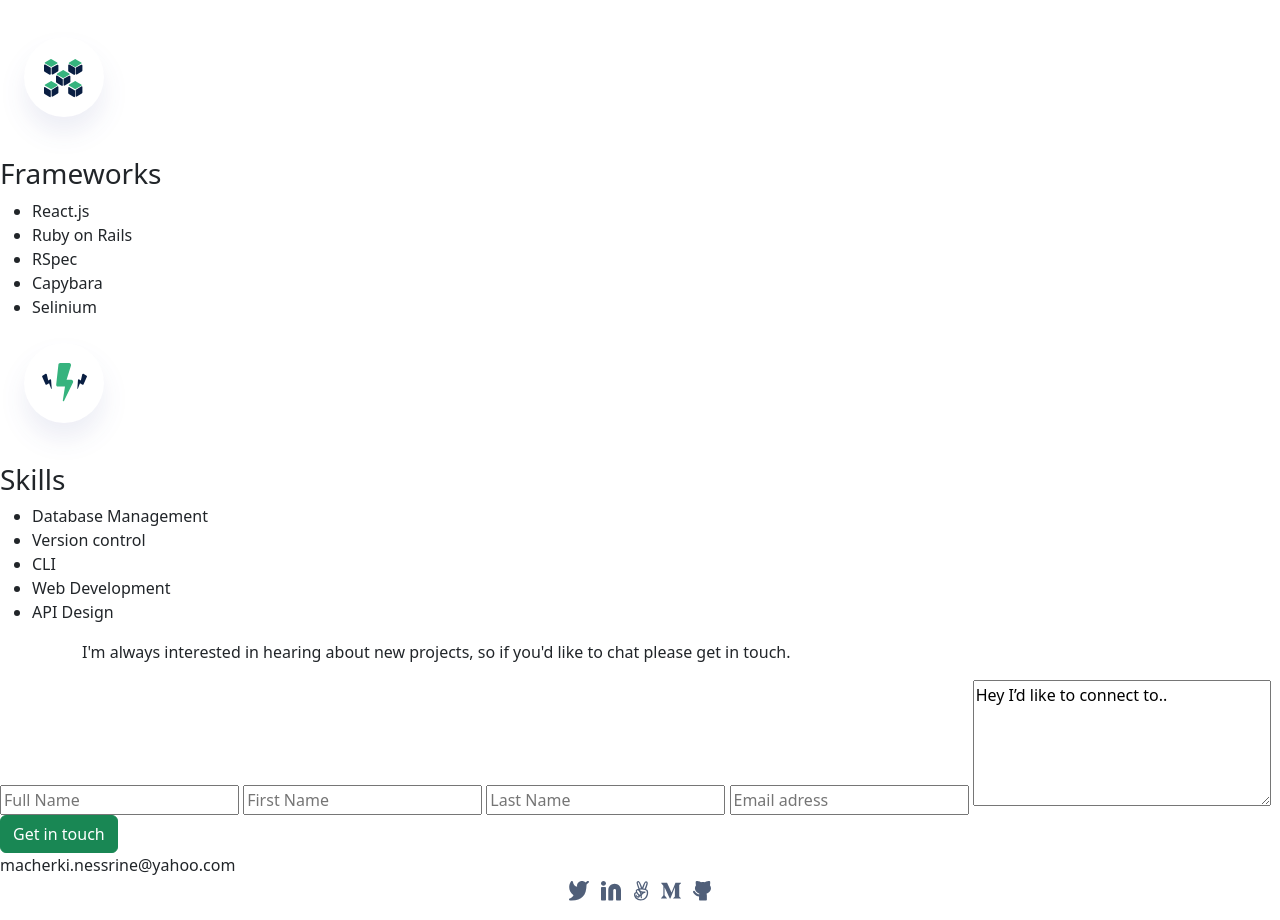
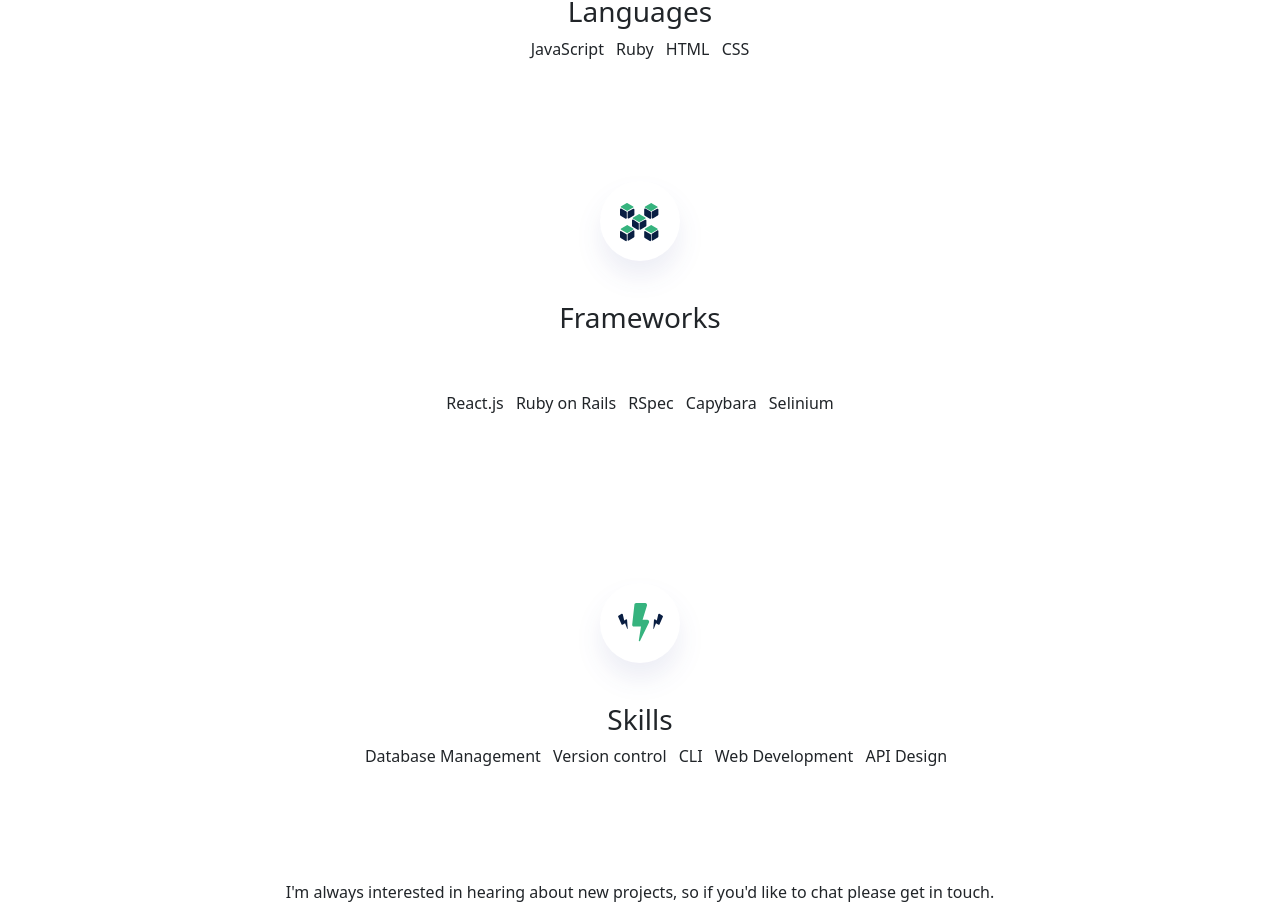
Before and after one commit to Nessrine88/Portfolio-bootstrap, a website: page index.html in a window 1280 px wide. Shown: the part 1278-2198 px from the top of the page. Drawn offline with nearby package versions, Linux system fonts and the light colour scheme.

Commit message:
update bootstrap

```diff
--- a/index.html
+++ b/index.html
@@ -79,11 +79,11 @@
                     <div class="container">
                       <div class="row justify-content-center">
                         <div class="col-auto">
-                          <ul class="list-inline ">
-                            <li class="list-inline-item"><a href="#" class="text-decoration-none  text-dark"" >Ruby on Rails</a></li>
-                            <li class="list-inline-item"><a href="#" class="text-decoration-none  text-dark" >CSS</a></li>
-                            <li class="list-inline-item"><a href="#" class="text-decoration-none  text-dark"" >JavaScript</a></li>
-                            <li class="list-inline-item"><a href="#" class="text-decoration-none  text-dark"" >HTML</a></li>
+                          <ul class="container-fluid p-5 text-center">
+                            <li class="list-inline-item"><a href="#" class="text-decoration-none  text-dark">Ruby on Rails</a></li>
+                            <li class="list-inline-item"><a href="#" class="text-decoration-none  text-dark">CSS</a></li>
+                            <li class="list-inline-item"><a href="#" class="text-decoration-none  text-dark">JavaScript</a></li>
+                            <li class="list-inline-item"><a href="#" class="text-decoration-none  text-dark">HTML</a></li>
 
                           </ul>
                         </div>
@@ -119,10 +119,10 @@
                   <div class="row justify-content-center">
                     <div class="col-auto">
                       <ul class="list-inline">
-                        <li class="list-inline-item"><a href="#">JavaScript</a></li>
-                        <li class="list-inline-item"><a href="#">Ruby</a></li>
-                        <li class="list-inline-item"><a href="#">HTML</a></li>
-                        <li class="list-inline-item"><a href="#">CSS</a></li>
+                        <li class="list-inline-item"><a href="#"class="text-decoration-none text-dark">JavaScript</a></li>
+                        <li class="list-inline-item"><a href="#"class="text-decoration-none text-dark" >Ruby</a></li>
+                        <li class="list-inline-item"><a href="#"class="text-decoration-none text-dark">HTML</a></li>
+                        <li class="list-inline-item"><a href="#"class="text-decoration-none text-dark">CSS</a></li>
                       </ul>
                     </div>
                   </div>
@@ -130,27 +130,27 @@
 
 
               </div>
-              <div class="my-skills">
+              <div class="container-fluid p-5 text-center">
                 <img src="images/icon-frameworks.svg" alt="">
                 <h3>Frameworks</h3>
-                <ul class="flex-list skill-list">
-                  <li>React.js</li>
-                  <li>Ruby on Rails</li>
-                  <li>RSpec</li>
-                  <li>Capybara</li>
-                  <li>Selinium</li>
+                <ul class="container-fluid p-5 text-center">
+                  <li class="text-decoration-none text-dark list-inline-item">React.js</li>
+                  <li class="text-decoration-none text-dark list-inline-item">Ruby on Rails</li>
+                  <li class="text-decoration-none text-dark list-inline-item">RSpec</li>
+                  <li class="text-decoration-none text-dark list-inline-item">Capybara</li>
+                  <li class="text-decoration-none text-dark list-inline-item">Selinium</li>
 
               </ul>
               </div>
-              <div class="my-skills">
+              <div class="container-fluid p-5 text-center">
                 <img src="images/icon-skills.svg" alt="">
                 <h3>Skills</h3>
                 <ul class="flex-list skill-list">
-                  <li>Database Management</li>
-                  <li>Version control</li>
-                  <li>CLI</li>
-                  <li>Web Development</li>
-                  <li>API Design</li>
+                  <li class="text-decoration-none text-dark list-inline-item">Database Management</li>
+                  <li class="text-decoration-none text-dark list-inline-item">Version control</li>
+                  <li class="text-decoration-none text-dark list-inline-item">CLI</li>
+                  <li class="text-decoration-none text-dark list-inline-item">Web Development</li>
+                  <li class="text-decoration-none text-dark list-inline-item">API Design</li>
 
               </ul>
               </div>
@@ -162,17 +162,15 @@
 
         <section class="contact-me">
 
-          <div class="container get-in-touch">
+          <div class="container-fluid p-5 text-center">
 
-            <p class="para">I'm always interested in hearing about new projects, so if you'd like to chat please get in touch.</p>
+            <p>I'm always interested in hearing about new projects, so if you'd like to chat please get in touch.</p>
           </div>
 
 
 
-          <form class="form" action="https://formspree.io/f/moqzgdak" method="post">
+          <form class="container-fluid p-5 text-center" action="https://formspree.io/f/moqzgdak" method="post">
             <input type="text" name="name" id="name" maxlength="30" placeholder="Full Name">
-            <input type="text" name="name" id="firstName" placeholder="First Name" maxlength="30">
-            <input type="text" name="name" id="lastName" placeholder="Last Name" maxlength="30">
             <input name="email" id="email" type="email" placeholder="Email adress">
             <textarea  name="message" id="message" maxlength="500" cols="30" rows="5">Hey I’d like to connect to..</textarea>
             <a href="#"><button class="btn btn-success text-white" type="submit" >Get in touch </button></a>
```
